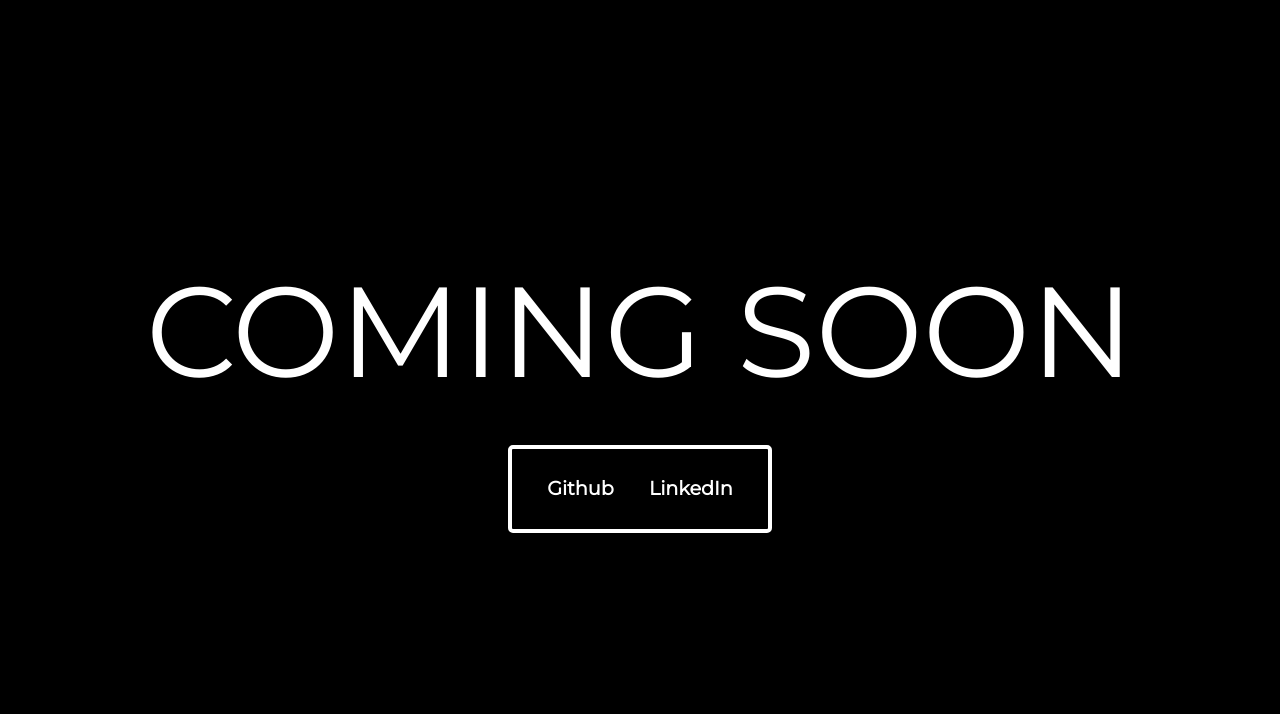
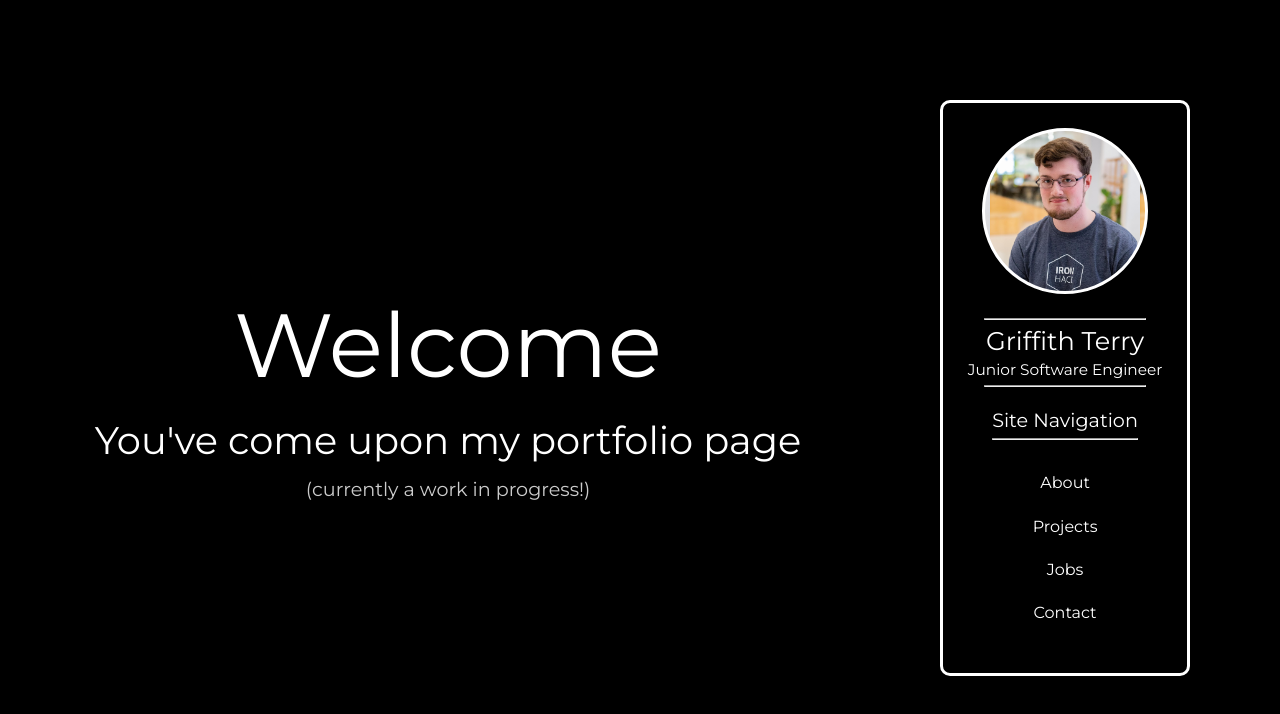
Before and after one commit to Falconairio/Portfolio, a React (Create React App) app: page / in a window 1280 px wide. Shown: the top 714 px of the page. Built offline with nearby package versions, Linux system fonts and the light colour scheme.

Commit message:
added a container element to house the various portfolio items that will be implemented

```diff
--- a/src/App.js
+++ b/src/App.js
@@ -1,15 +1,13 @@
 import React from 'react';
 import './Styles/App.css';
-import ContactBox from './Components/ContactBox';
 import SideNavbar from './Components/SideNavbar';
+import PortfolioItems from './Components/PortfolioItems';
 
 function App() {
   return (
     <div className="App">
-        <div className = 'placeholder-container'>
-          <div className = 'placeholder'>COMING SOON</div>
-          <ContactBox />
-        </div>
+        <PortfolioItems/>
+        <SideNavbar/>
     </div>
   );
 }
--- /dev/null
+++ b/src/Components/PortfolioItems.js
@@ -0,0 +1,12 @@
+import React, { Component } from 'react'
+import Welcome from './Welcome'
+
+export default class PortfolioItems extends Component {
+    render() {
+        return (
+            <div className = 'portfolio-items'>
+                <Welcome/>
+            </div>
+        )
+    }
+}
--- a/src/Components/SideNavbar.js
+++ b/src/Components/SideNavbar.js
@@ -1,6 +1,11 @@
 import React, { Component } from 'react'
 
 export default class SideNavbar extends Component {
+
+    scroll = () => {
+        window.scrollBy(0,50)
+    }
+
     render() {
         return (
             <div className = "sidenavbar-container">
@@ -14,7 +19,7 @@ export default class SideNavbar extends Component {
                 <div className = 'site-navigation'>
                     <h1>Site Navigation</h1>
                     <div className = 'navigation-options'>
-                    <hr />
+                    <hr/>
                         <ul>
                             <li>About</li>
                             <li>Projects</li>
--- /dev/null
+++ b/src/Components/Welcome.js
@@ -0,0 +1,13 @@
+import React, { Component } from 'react'
+
+export default class Welcome extends Component {
+    render() {
+        return (
+            <div className = 'welcome-container'>
+                <h1>Welcome</h1>
+                <p>You've come upon my portfolio page</p>
+                <p>(currently a work in progress!)</p>
+            </div>
+        )
+    }
+}
--- a/src/Styles/App.css
+++ b/src/Styles/App.css
@@ -84,18 +84,28 @@ table {
   }
 }
 
+@-webkit-keyframes welcometext {
+  0% {
+    opacity: 0;
+  }
+}
+
+@keyframes welcometext {
+  0% {
+    opacity: 0;
+  }
+}
+
+html {
+  scroll-behavior: smooth;
+}
+
 .App {
   width: 100vw;
-  height: 100vh;
+  overflow-y: visible;
   display: -webkit-box;
   display: -ms-flexbox;
   display: flex;
-  -webkit-box-pack: center;
-      -ms-flex-pack: center;
-          justify-content: center;
-  -webkit-box-align: center;
-      -ms-flex-align: center;
-          align-items: center;
 }
 
 body {
@@ -109,11 +119,11 @@ body {
       -ms-flex-pack: center;
           justify-content: center;
   background-color: black;
+  font-family: 'Montserrat', sans-serif;
 }
 
 .placeholder {
   color: white;
-  font-family: 'Montserrat', sans-serif;
   font-size: 10vw;
   overflow-wrap: normal;
 }
@@ -277,6 +287,17 @@ body {
   color: white;
 }
 
+.portfolio-items {
+  display: -webkit-box;
+  display: -ms-flexbox;
+  display: flex;
+  -webkit-box-orient: vertical;
+  -webkit-box-direction: normal;
+      -ms-flex-direction: column;
+          flex-direction: column;
+  width: 70vw;
+}
+
 .sidenavbar-container {
   display: -webkit-box;
   display: -ms-flexbox;
@@ -289,14 +310,14 @@ body {
   -webkit-box-align: center;
       -ms-flex-align: center;
           align-items: center;
+  border: 3px solid white;
+  border-radius: 10px;
   -webkit-box-pack: justify;
       -ms-flex-pack: justify;
           justify-content: space-between;
   position: fixed;
   top: 12.5vh;
   right: 7vw;
-  border: 3px solid white;
-  border-radius: 10px;
   padding: 25px 25px 25px 25px;
   color: white;
   font-family: 'Montserrat', sans-serif;
@@ -312,8 +333,8 @@ body {
   background-size: 150px 220px;
   border: 3px solid white;
   border-radius: 100px;
-  height: 150px;
-  width: 150px;
+  height: 12.5vw;
+  width: 12.5vw;
 }
 
 .name-title {
@@ -344,7 +365,7 @@ body {
 }
 
 .name-title hr {
-  width: 11rem;
+  width: 12.5vw;
 }
 
 .site-navigation h1 {
@@ -376,4 +397,63 @@ body {
   font-size: 1.6vw;
   cursor: pointer;
 }
+
+.welcome-container {
+  display: -webkit-box;
+  display: -ms-flexbox;
+  display: flex;
+  -webkit-box-pack: center;
+      -ms-flex-pack: center;
+          justify-content: center;
+  -webkit-box-align: center;
+      -ms-flex-align: center;
+          align-items: center;
+  display: flex;
+  -webkit-box-orient: vertical;
+  -webkit-box-direction: normal;
+      -ms-flex-direction: column;
+          flex-direction: column;
+  margin-top: 15vh;
+  height: 70vh;
+  color: white;
+}
+
+.welcome-container h1 {
+  font-size: 7vw;
+  margin-bottom: 4vh;
+  -webkit-animation-name: welcometext;
+          animation-name: welcometext;
+  -webkit-animation-duration: 2s;
+          animation-duration: 2s;
+  -webkit-animation-delay: 1s;
+          animation-delay: 1s;
+  -webkit-animation-fill-mode: backwards;
+          animation-fill-mode: backwards;
+  opacity: 1;
+}
+
+.welcome-container p:first-of-type {
+  font-size: 3vw;
+  -webkit-animation-name: welcometext;
+          animation-name: welcometext;
+  -webkit-animation-duration: 2s;
+          animation-duration: 2s;
+  -webkit-animation-delay: 2s;
+          animation-delay: 2s;
+  -webkit-animation-fill-mode: backwards;
+          animation-fill-mode: backwards;
+}
+
+.welcome-container p:nth-of-type(2) {
+  font-size: 1.5vw;
+  margin-top: 2.5vh;
+  -webkit-animation-name: welcometext;
+          animation-name: welcometext;
+  -webkit-animation-duration: 2s;
+          animation-duration: 2s;
+  -webkit-animation-delay: 4s;
+          animation-delay: 4s;
+  -webkit-animation-fill-mode: backwards;
+          animation-fill-mode: backwards;
+}
 /*# sourceMappingURL=App.css.map */
--- a/src/Styles/App.scss
+++ b/src/Styles/App.scss
@@ -2,22 +2,24 @@
 @import './variables';
 @import './keyframes';
 
+html {
+  scroll-behavior: smooth;
+}
+
 .App {
   width: 100vw;
-  height:100vh;
+  overflow-y: visible;
   display: flex;
-  justify-content: center;
-  align-items: center;
 }
 body {
   display: flex;
   align-items: center;
   justify-content: center;
   background-color: black;
+  font-family: 'Montserrat', sans-serif;
 }
 .placeholder {
   color: white;
-  font-family: 'Montserrat', sans-serif;
   font-size: 10vw;
   overflow-wrap: normal;
 }
@@ -29,4 +31,6 @@ body {
 @import './table';
 @import './license';
 @import './pre-contactbox';
+@import './portfolioitems';
 @import './sidenavbar';
+@import './welcome';
--- a/src/Styles/_keyframes.scss
+++ b/src/Styles/_keyframes.scss
@@ -6,3 +6,6 @@
 @keyframes sidenavbar {
     0% {margin-right: -200px;}
 }
+@keyframes welcometext {
+    0% {opacity: 0;}
+}
--- /dev/null
+++ b/src/Styles/_portfolioitems.scss
@@ -0,0 +1,6 @@
+.portfolio-items {
+    @include flexcolumn;
+    // @include whiteborder;
+
+    width: 70vw;
+}
--- a/src/Styles/_sidenavbar.scss
+++ b/src/Styles/_sidenavbar.scss
@@ -1,12 +1,11 @@
 .sidenavbar-container {
     @include flexcolumn;
     @include flexcenterhorizontal;
+    @include whiteborder;
     justify-content: space-between;
     position: fixed;
     top: 12.5vh;
     right: 7vw;
-    border: 3px solid white;
-    border-radius: 10px;
     padding: 25px 25px 25px 25px;
     color: white;
     font-family: 'Montserrat', sans-serif;
@@ -20,8 +19,8 @@
     background-size: 150px 220px;
     border: 3px solid white;
     border-radius: 100px;
-    height: 150px;
-    width: 150px;
+    height: 12.5vw;
+    width: 12.5vw;
 }
 
 .name-title {
@@ -37,7 +36,7 @@
         margin-top: 1vh;
     }
     hr {
-        width: 11rem;
+        width: 12.5vw;
     }
 }
 
--- /dev/null
+++ b/src/Styles/_welcome.scss
@@ -0,0 +1,32 @@
+.welcome-container {
+    // @include whiteborder;
+    @include flexcenterabsolute;
+    @include flexcolumn;
+    @include portfolioitemspacing;
+    height: 70vh;
+    color: white;
+    h1 {
+        font-size: 7vw;
+        margin-bottom: 4vh;
+        animation-name: welcometext;
+        animation-duration: 2s;
+        animation-delay: 1s;
+        animation-fill-mode: backwards;
+        opacity: 1;
+    }
+    p:first-of-type {
+        font-size: 3vw;
+        animation-name: welcometext;
+        animation-duration: 2s;
+        animation-delay: 2s;
+        animation-fill-mode: backwards;
+    }
+    p:nth-of-type(2) {
+        font-size: 1.5vw;
+        margin-top: 2.5vh;
+        animation-name: welcometext;
+        animation-duration: 2s;
+        animation-delay: 4s;
+        animation-fill-mode: backwards;
+    }
+}
```
Also changed, not shown: src/Styles/_variables.scss (+9 -0 lines), 1 other file (tests, documents, lock files or other folders).
